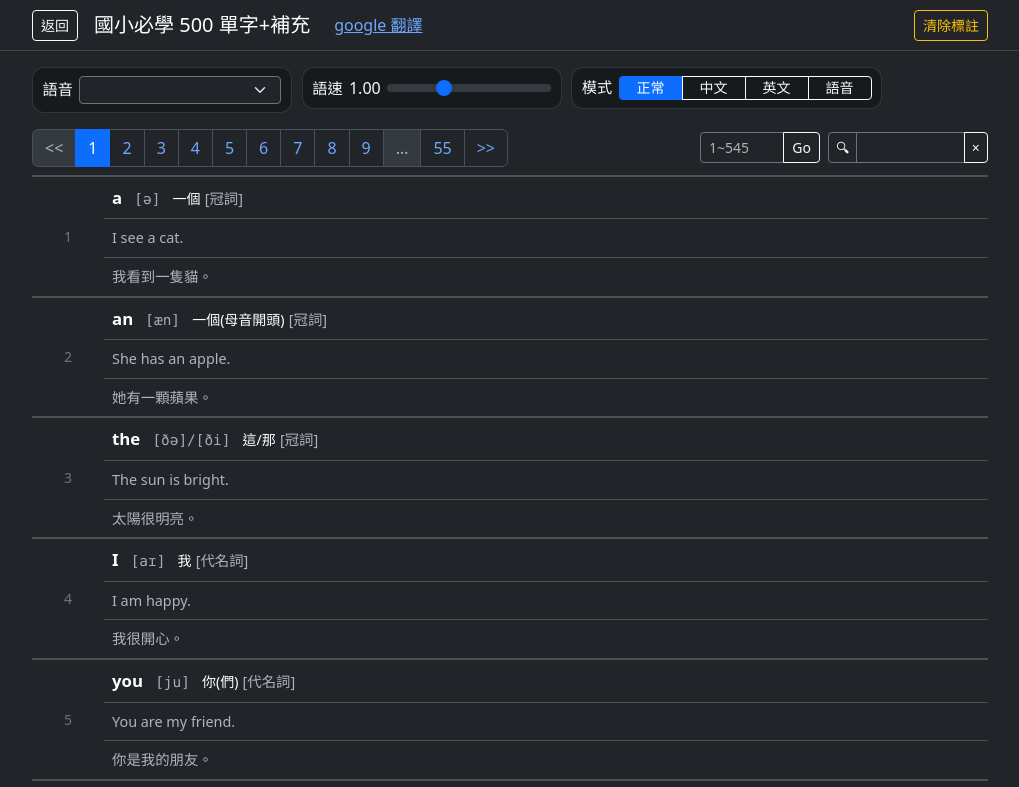
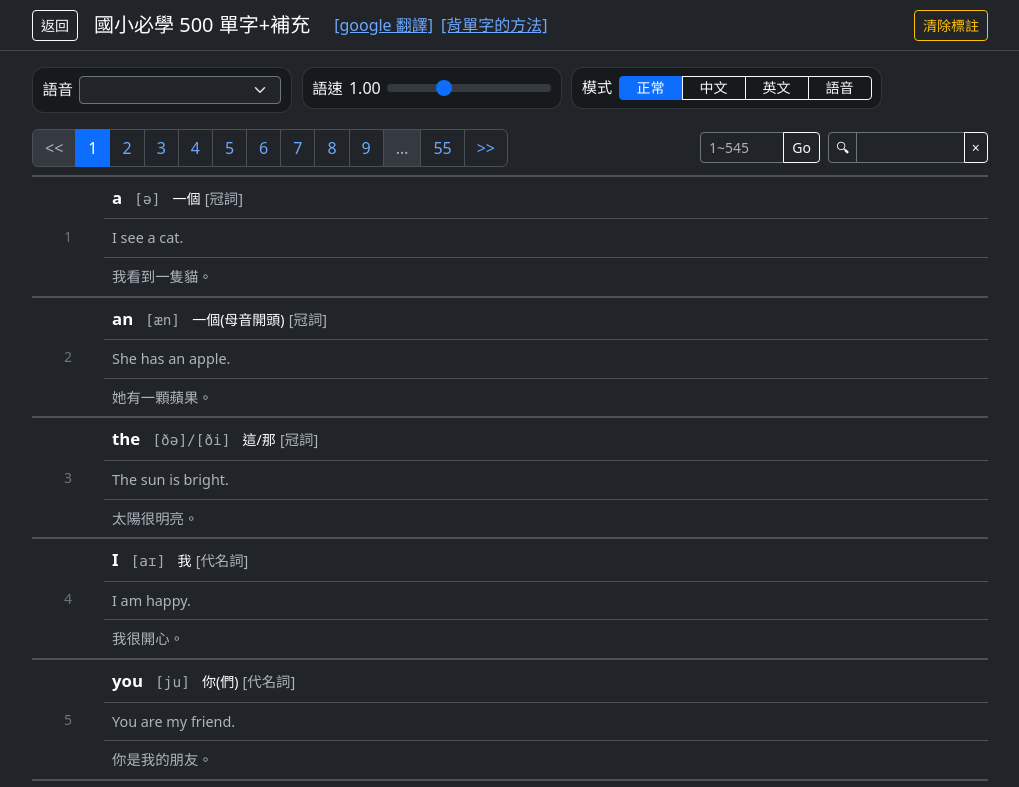
Before and after one commit to bwm0822/study, a plain HTML site: page voca.html in a window 1280 px wide. Shown: the top 787 px of the page, without its empty margins (130-1149 px from the left). Drawn offline with nearby package versions, Linux system fonts and the light colour scheme.

Commit message:
Update voca.html

```diff
--- a/voca.html
+++ b/voca.html
@@ -143,7 +143,10 @@
       <button id="backBtn" class="btn btn-outline-light btn-sm">返回</button>
       <span class="navbar-brand ms-3 mb-0 h1">國小必學 500 單字+補充</span>
       <a href="https://translate.google.com/?sl=zh-TW&tl=en&op=translate" target="_blank" rel="noopener" class="ms-2">
-          google 翻譯
+          [google 翻譯]
+      </a>
+      <a href="https://www.youtube.com/watch?v=3MIIG-Nismg&list=PLWVa6dRSd4-p43iMczAy9iIeGzHMiJlfw" target="_blank" rel="noopener" class="ms-2">
+          [背單字的方法]
       </a>
       <div class="ms-auto d-flex gap-2">
         <button id="clearStarsBtn" class="btn btn-outline-warning btn-sm">清除標註</button>
```
